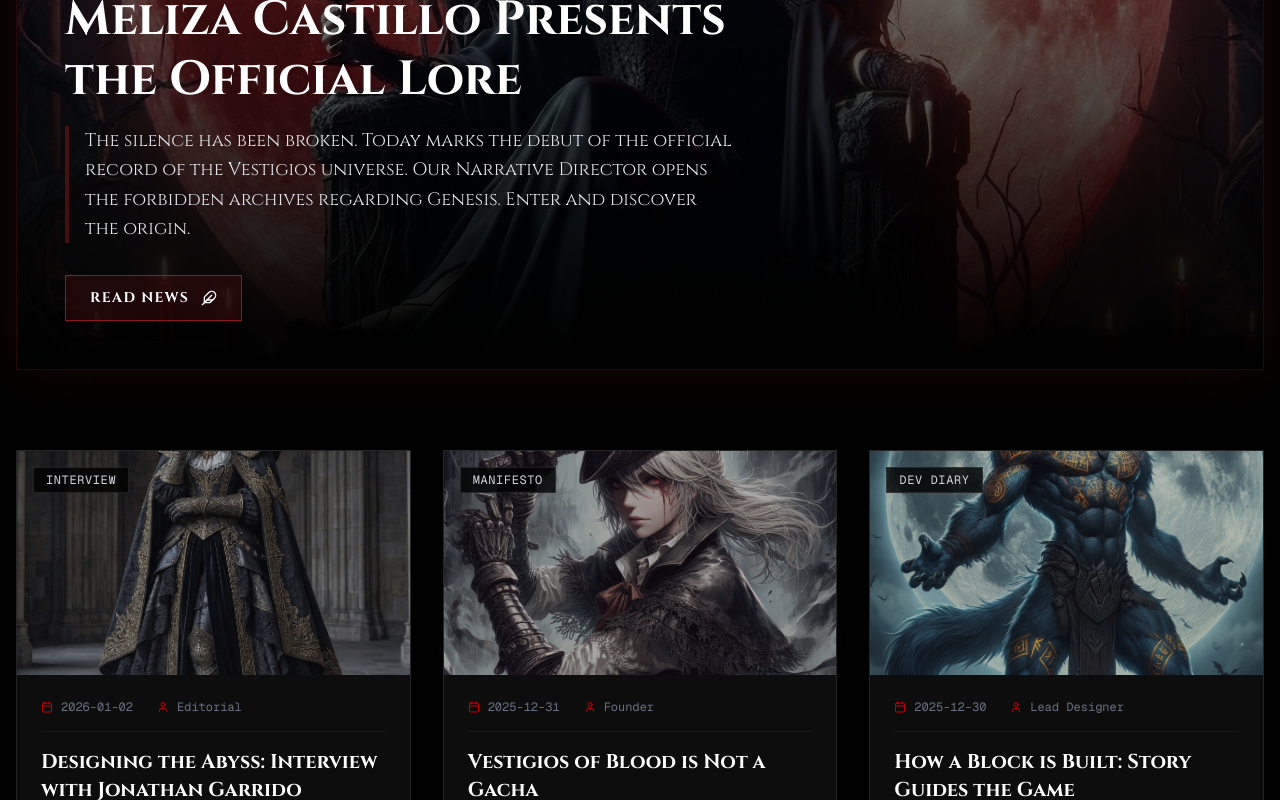
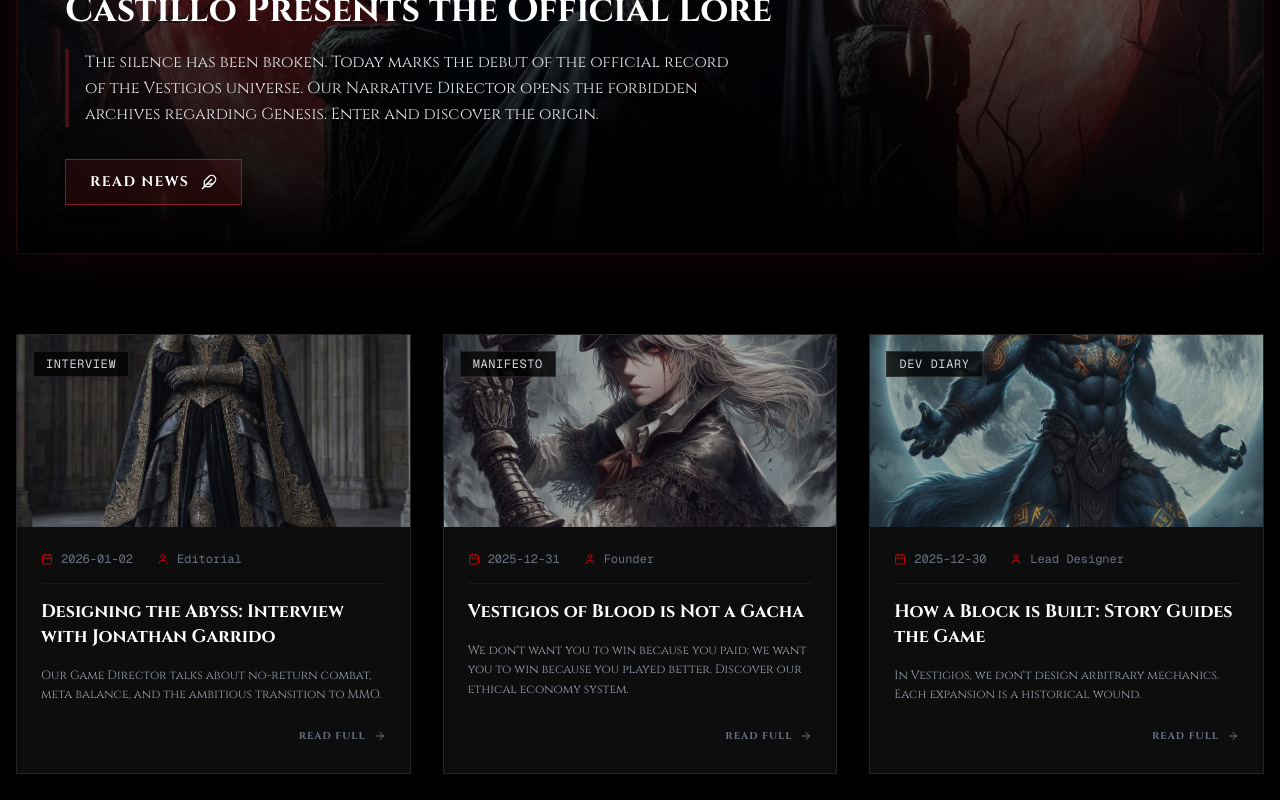
Before and after one commit to vestigiosentertainment/vestigios-website, a Next.js app: page /legal/discover/articles in a window 1280 px wide. Shown: the part 640-1440 px from the top of the page. Built offline with nearby package versions, Linux system fonts and the light colour scheme.

Commit message:
Update page.tsx

```diff
--- a/app/legal/discover/articles/page.tsx
+++ b/app/legal/discover/articles/page.tsx
@@ -16,11 +16,11 @@ export default function ArticlesPage() {
     excerpt: language === "es"
         ? "El silencio se ha roto. Hoy debuta el registro oficial del universo de Vestigios. Nuestra Directora Narrativa abre los archivos prohibidos sobre el Génesis. Entra y descubre el origen."
         : "The silence has been broken. Today marks the debut of the official record of the Vestigios universe. Our Narrative Director opens the forbidden archives regarding Genesis. Enter and discover the origin.",
-    date: "2026-01-04", // Fecha de hoy
+    date: "2026-01-04",
     author: "Meliza Castillo",
     image: "/ancient-book-open-with-mystical-light-dark-library.jpg",
     category: language === "es" ? "Lanzamiento de Lore" : "Lore Debut",
-    href: "/legal/discover/articles/lore-debut" // ENLACE A LA NOTICIA
+    href: "/legal/discover/articles/lore-debut"
   }
 
   // LISTA DE ARTÍCULOS SECUNDARIOS
@@ -66,14 +66,14 @@ export default function ArticlesPage() {
     },
     {
       id: 3,
-      // ARTÍCULO: ARTE (IMAGEN ACTUALIZADA)
+      // ARTÍCULO: ARTE
       title: language === "es" ? "El arte como narrativa: Cada carta es una escena" : "Art as Narrative: Every Card is a Scene",
       excerpt: language === "es"
         ? "En muchos juegos, el arte es decoración. En Vestigios, es un segundo robado a una historia."
         : "In many games, art is decoration. In Vestigios, it is a second stolen from a story.",
       date: "2025-12-28",
       author: "Art Director",
-      image: "/03.jpg", // <--- IMAGEN ACTUALIZADA AQUI
+      image: "/03.jpg", // Imagen actualizada
       category: "Art & Lore",
       href: "/legal/discover/articles/art-narrative"
     }
@@ -84,7 +84,7 @@ export default function ArticlesPage() {
       <div className="max-w-7xl mx-auto">
 
         {/* HEADER */}
-        <div className="mb-20">
+        <div className="mb-16">
           <div className="flex items-center gap-4 text-sm text-gray-500 mb-4 font-mono uppercase tracking-widest">
             <Link href="/legal/discover" className="hover:text-red-500 transition-colors">
               {t("footer.discover")}
@@ -98,12 +98,14 @@ export default function ArticlesPage() {
           <div className="h-0.5 w-full bg-gradient-to-r from-red-900 via-red-900/20 to-transparent opacity-50" />
         </div>
 
-        {/* DESTACADO (LORE MELIZA CASTILLO) */}
-        <div className="relative h-[500px] md:h-[600px] w-full rounded-sm overflow-hidden group mb-20 border border-red-900/30 shadow-[0_0_50px_rgba(127,29,29,0.2)]">
+        {/* DESTACADO (LORE MELIZA CASTILLO) - TAMAÑO AJUSTADO */}
+        {/* Se redujo la altura de h-[500px]/600px a h-[400px]/500px */}
+        <div className="relative h-[400px] md:h-[500px] w-full rounded-sm overflow-hidden group mb-20 border border-red-900/30 shadow-[0_0_50px_rgba(127,29,29,0.2)]">
             <Image
                 src={featuredArticle.image}
                 alt="Featured Article"
                 fill
+                sizes="(max-width: 768px) 100vw, (max-width: 1200px) 90vw, 1200px"
                 className="object-cover transition-transform duration-1000 group-hover:scale-105 opacity-60 group-hover:opacity-50"
             />
             <div className="absolute inset-0 bg-gradient-to-t from-black via-black/40 to-transparent" />
@@ -125,12 +127,11 @@ export default function ArticlesPage() {
                     </span>
                 </div>
 
-                {/* TÍTULO AJUSTADO: Más pequeño para evitar cortes */}
-                <h2 className="text-2xl md:text-5xl font-bold font-serif mb-4 leading-tight group-hover:text-red-100 transition-colors text-balance">
+                <h2 className="text-2xl md:text-4xl font-bold font-serif mb-4 leading-tight group-hover:text-red-100 transition-colors text-balance">
                     {featuredArticle.title}
                 </h2>
 
-                <p className="text-base md:text-lg text-gray-200 mb-8 font-light max-w-2xl text-pretty leading-relaxed border-l-4 border-red-900/50 pl-4 hidden md:block">
+                <p className="text-base text-gray-200 mb-8 font-light max-w-2xl text-pretty leading-relaxed border-l-4 border-red-900/50 pl-4 hidden md:block">
                     {featuredArticle.excerpt}
                 </p>
 
@@ -150,7 +151,8 @@ export default function ArticlesPage() {
               key={article.id}
               className="group flex flex-col bg-white/5 border border-white/10 rounded-sm overflow-hidden hover:border-white/30 transition-all duration-300 h-full"
             >
-              <div className="relative h-56 w-full overflow-hidden">
+              {/* TAMAÑO AJUSTADO: Se redujo de h-56 a h-48 */}
+              <div className="relative h-48 w-full overflow-hidden">
                 <div className="absolute top-4 left-4 z-10 px-3 py-1 bg-black/80 text-xs font-mono text-gray-300 border border-white/10 uppercase tracking-wider">
                     {article.category}
                 </div>
@@ -159,6 +161,7 @@ export default function ArticlesPage() {
                     src={article.image}
                     alt={article.title}
                     fill
+                    sizes="(max-width: 768px) 100vw, (max-width: 1200px) 50vw, 33vw"
                     className="object-cover transition-transform duration-700 group-hover:scale-110 opacity-70 group-hover:opacity-100"
                     />
                 </div>
@@ -174,16 +177,16 @@ export default function ArticlesPage() {
                         <span>{article.author}</span>
                     </div>
                 </div>
-                <h3 className="text-xl font-bold font-serif mb-4 leading-snug group-hover:text-red-400 transition-colors">
+                <h3 className="text-lg font-bold font-serif mb-4 leading-snug group-hover:text-red-400 transition-colors">
                   {article.title}
                 </h3>
-                <p className="text-sm text-gray-400 leading-relaxed mb-6 flex-1 font-light">
+                <p className="text-xs text-gray-400 leading-relaxed mb-6 flex-1 font-light line-clamp-3">
                   {article.excerpt}
                 </p>
                 <div className="flex justify-end">
                     <Link
                       href={article.href}
-                      className="text-xs font-bold uppercase tracking-widest text-gray-500 group-hover:text-white transition-colors flex items-center gap-2 border-b border-transparent group-hover:border-red-500 pb-1"
+                      className="text-[10px] font-bold uppercase tracking-widest text-gray-500 group-hover:text-white transition-colors flex items-center gap-2 border-b border-transparent group-hover:border-red-500 pb-1"
                     >
                         {language === "es" ? "Leer completo" : "Read full"}
                         <ArrowRight className="w-3 h-3 group-hover:translate-x-1 transition-transform" />
```
